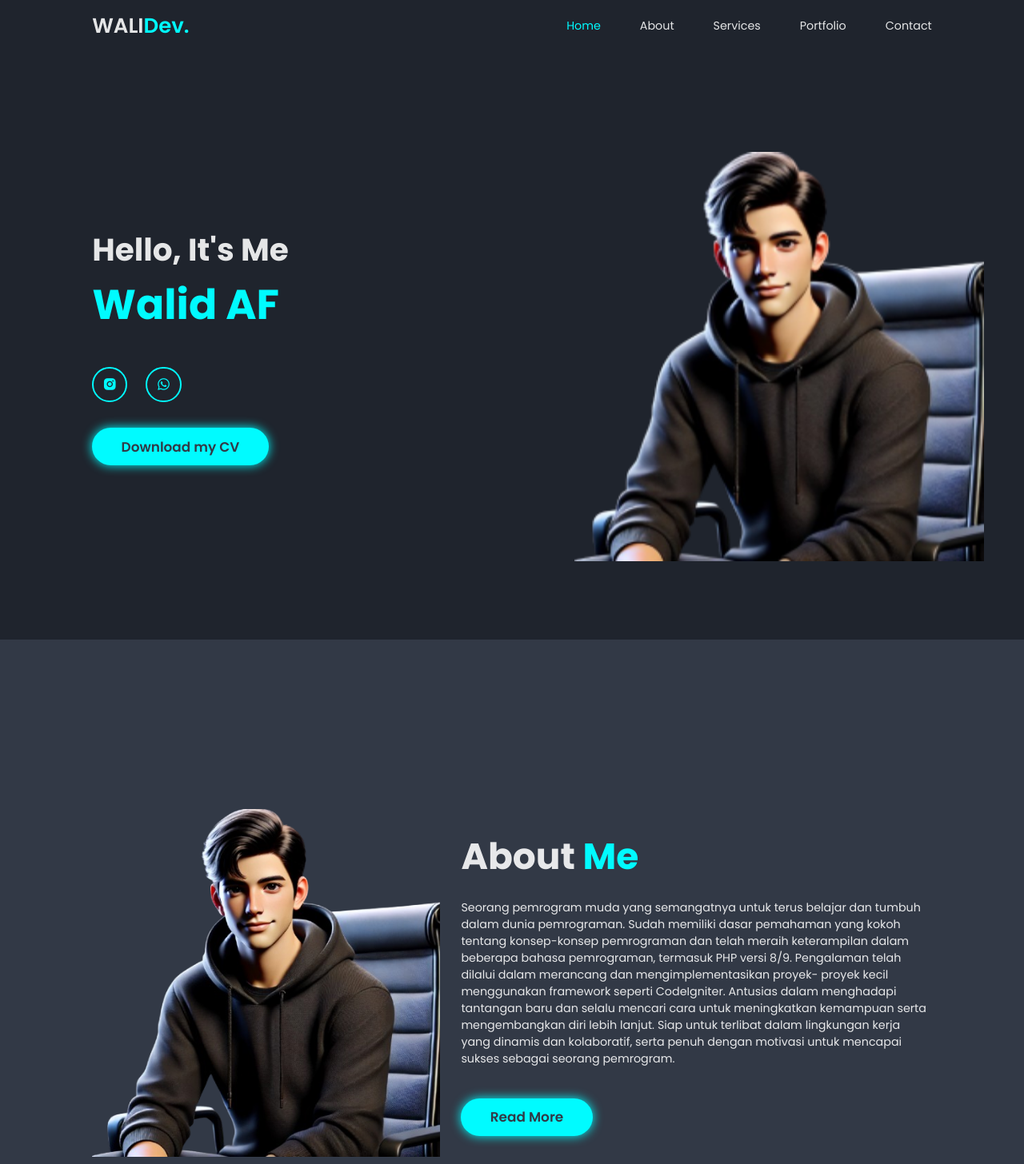
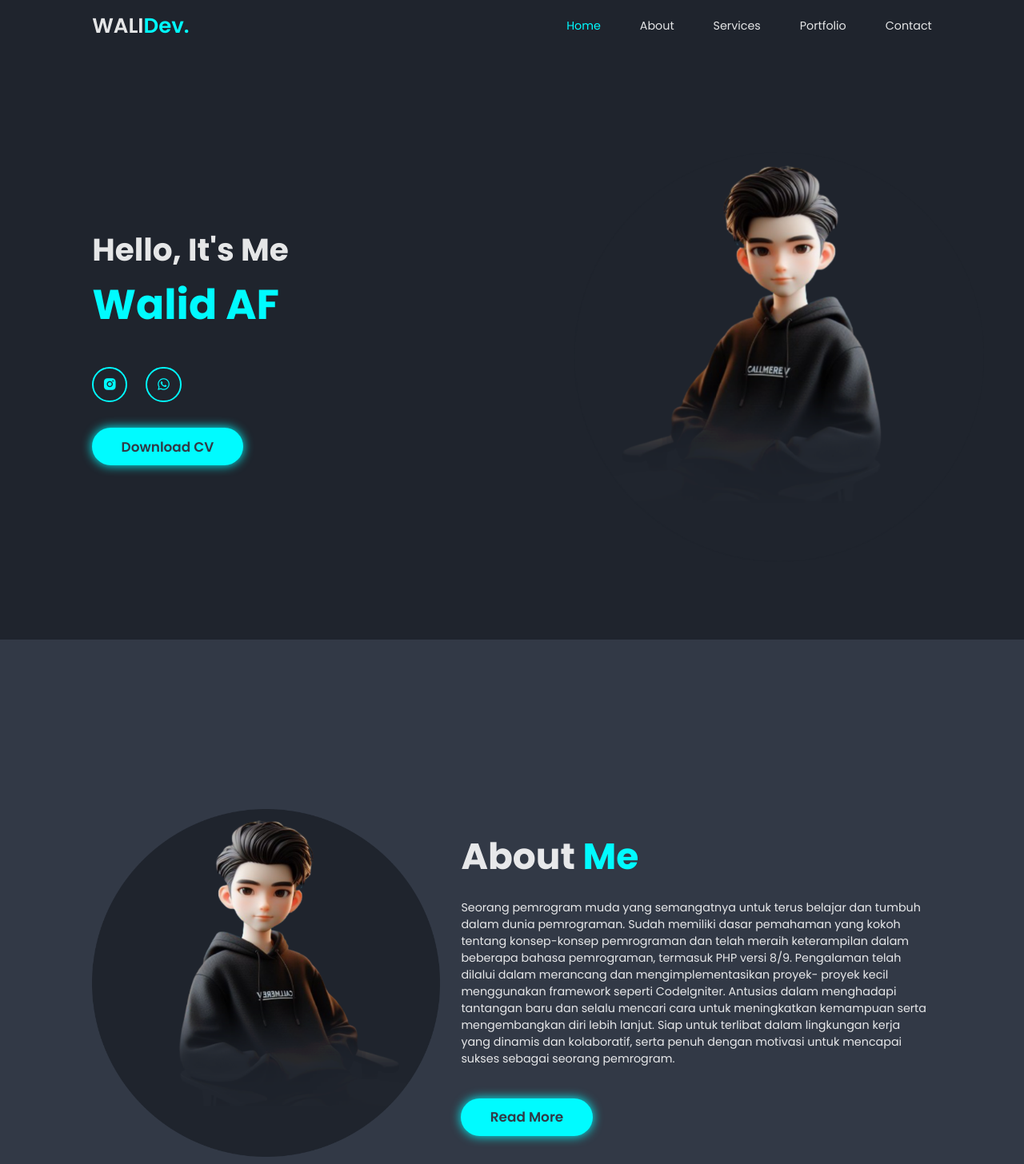
Before and after one commit to Walid-AF/portfolio_walid, a plain HTML site: page index.html in a window 1280 px wide. Shown: the top 1456 px of the page at 80% size. Drawn offline with nearby package versions, Linux system fonts and the light colour scheme; files that its build step writes are made by us from their sources; a script that the page names is missing.

Commit message:
Add files via upload

```diff
--- a/index.html
+++ b/index.html
@@ -39,17 +39,17 @@
           <a href="https://www.instagram.com/walid19n_"><i class="bx bxl-instagram-alt"></i></a>
           <a href="https://wa.me/6285156056375"><i class="bx bxl-whatsapp"></i></a>
         </div>
-        <a href="assets/cv/CV_WalidAF.pdf" class="btn" download>Download my CV</a>
+        <a href="assets/cv/cv_walidaf.pdf" class="btn" download>Download CV</a>
       </div>
       <div class="home-img">
-        <img src="assets/image/logo2.png" alt="home" loading="lazy" class="profile-img" />
+        <img src="assets/image/home1.png" alt="home" loading="lazy" />
       </div>
     </section>
 
     <!-- About Section -->
     <section class="about" id="about">
       <div class="about-img">
-        <img src="assets/image/logo.png" alt="about" loading="lazy" />
+        <img src="assets/image/about1.png" alt="about" loading="lazy" />
       </div>
       <div class="about-content">
         <h2 class="heading">About <span>Me</span></h2>
```
